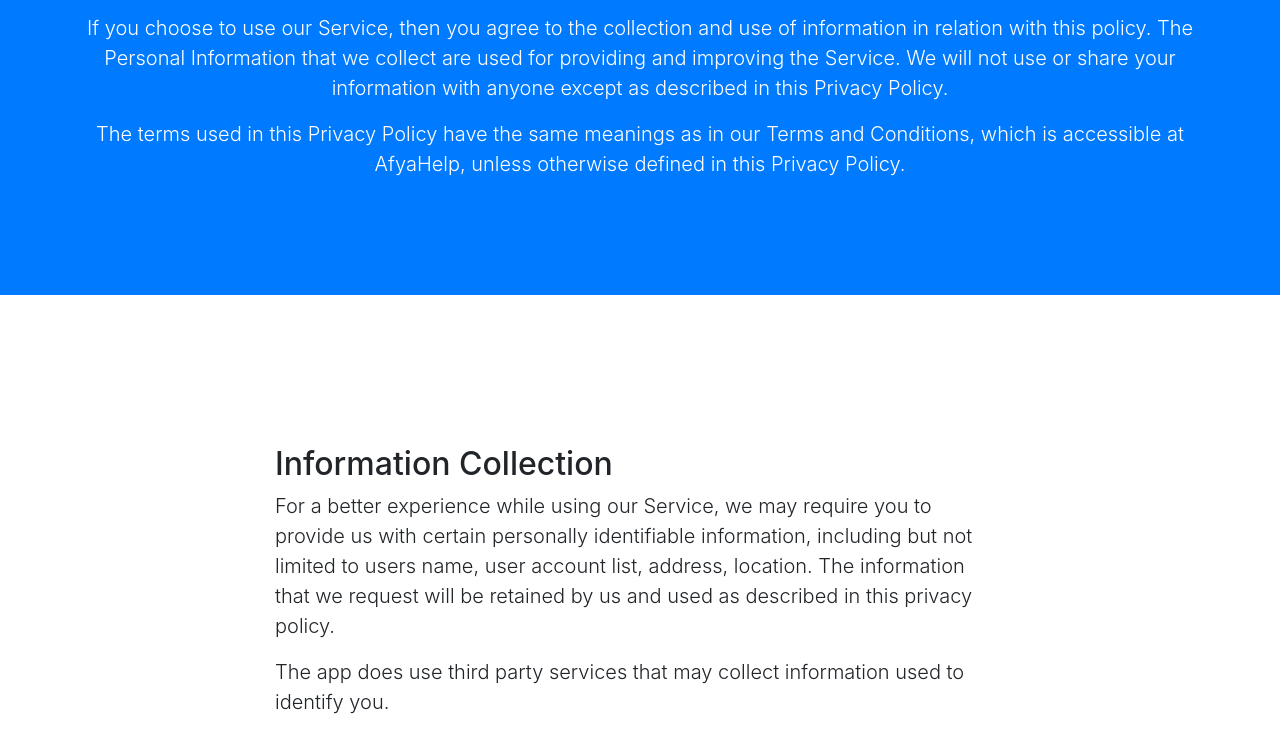
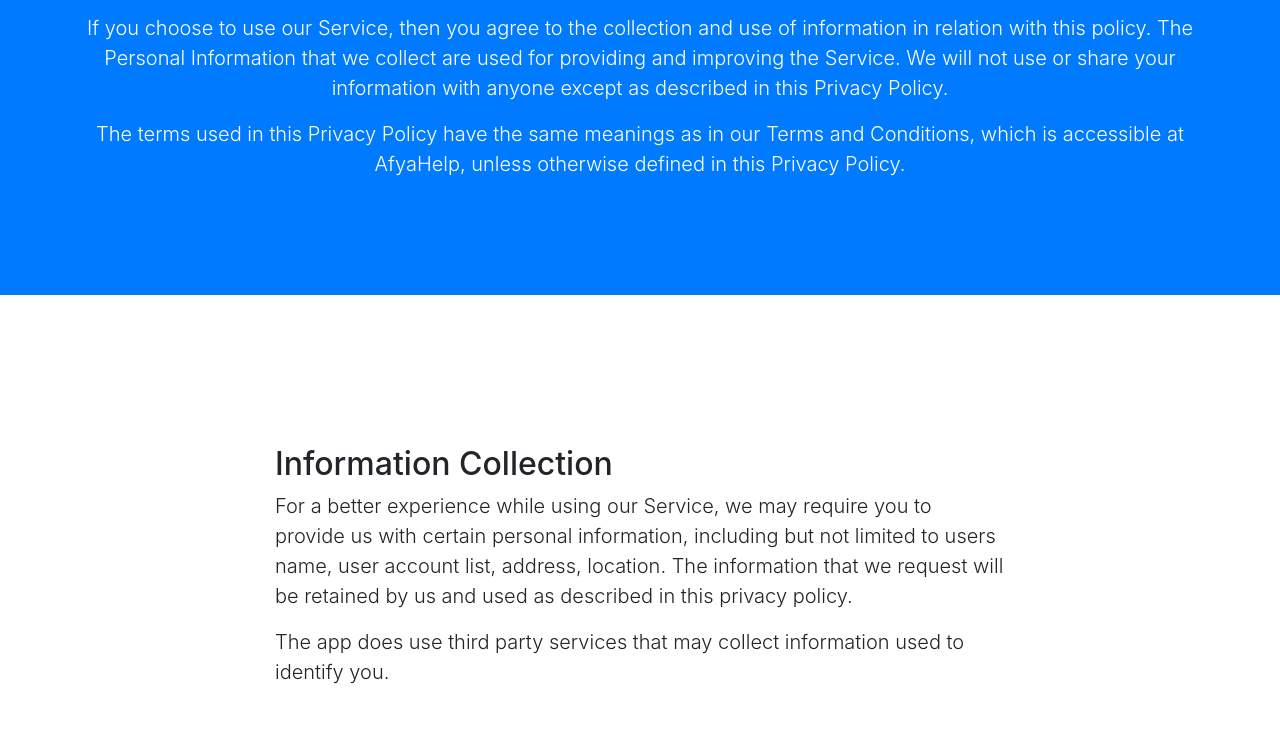
Before and after one commit to FidelM345/FidelM345.github.io, a website with bundled scripts: page index.html in a window 1280 px wide. Shown: the part 275-1028 px from the top of the page. Built offline with nearby package versions, Linux system fonts and the light colour scheme.

Commit message:
correcting text

```diff
--- a/index.html
+++ b/index.html
@@ -87,7 +87,7 @@
 
             <h2>Information Collection</h2>
             <p class="lead">For a better experience while using our Service, we may require you to provide us with certain
-                personally identifiable information, including but not limited to users name, user account list, address, location.
+                personal information, including but not limited to users name, user account list, address, location.
               The information that we request will be retained by us and used as described in this privacy policy.</p>
             <p class="lead">The app does use third party services that may collect information used to identify you.
           </div>
```
